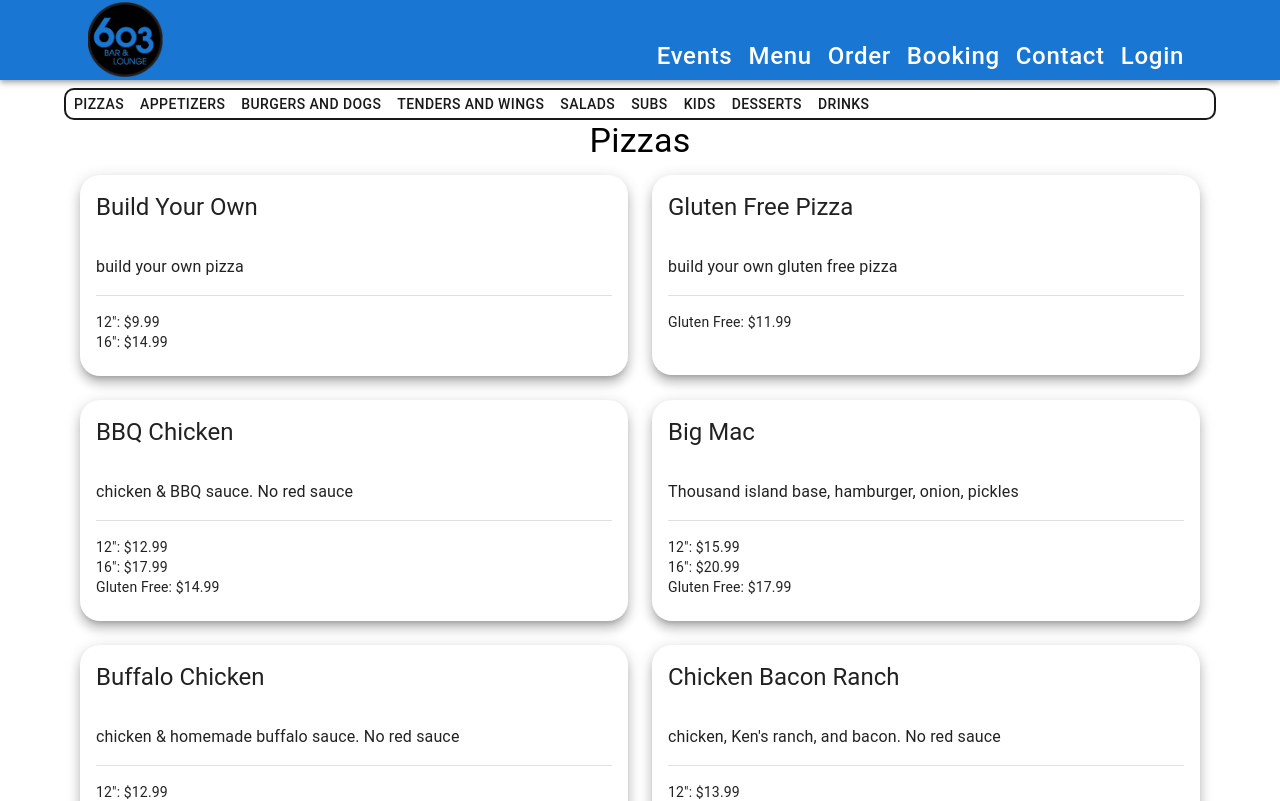
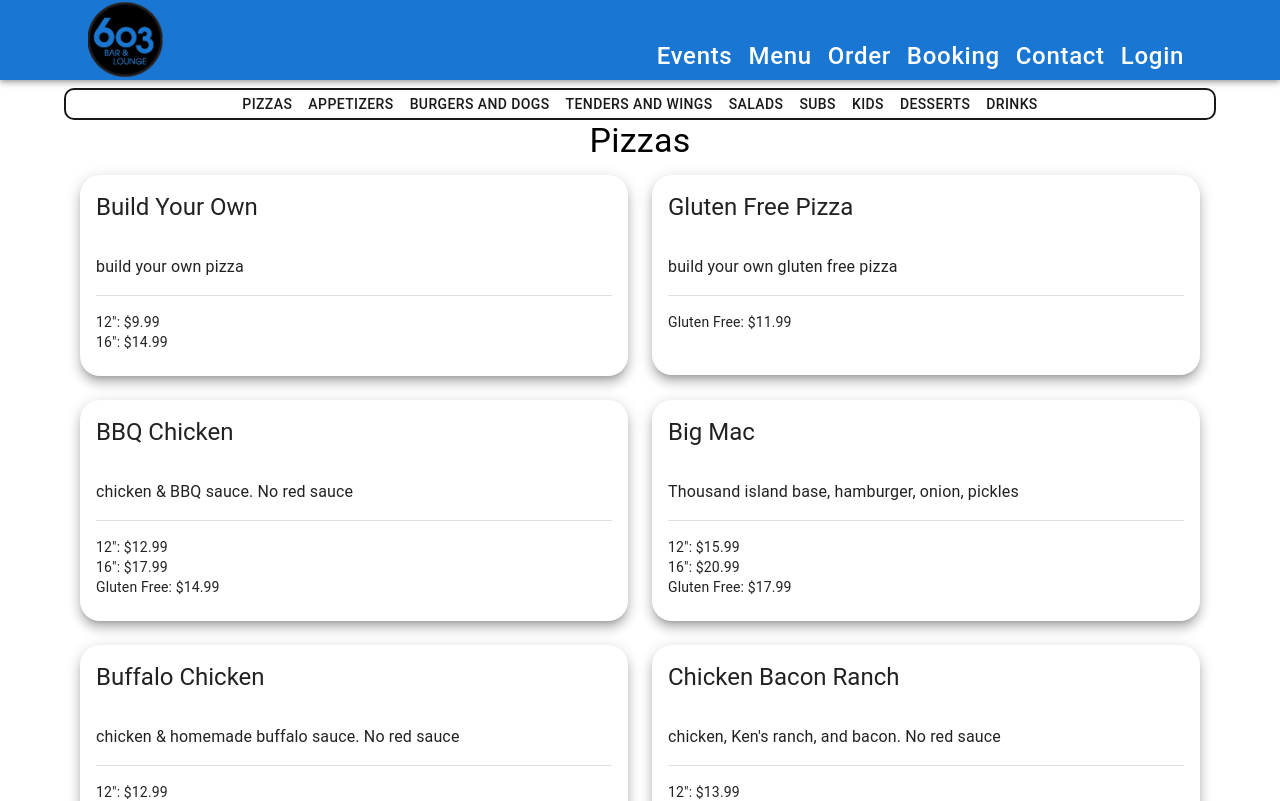
Before and after one commit to TimL94/BlockBudsters, a React (Vite) app in the folder client/: page /Menu in a window 1280 px wide. Shown: the top 801 px of the page. Built offline with nearby package versions, Linux system fonts and the light colour scheme.

Commit message:
breakpoints adjusted  for better responsiveness

```diff
--- a/client/src/components/Navbar.jsx
+++ b/client/src/components/Navbar.jsx
@@ -188,7 +188,7 @@ function ResponsiveAppBar() {
             >
               <img src={BarImage} style={{width:'75px', height:'75px' }}/>
             </Typography>
-            <Box sx={{ flexGrow: 1, display: { xs: 'flex', lg: 'none', justifyContent:'flex-end' }, mr: -2 }}>
+            <Box sx={{ flexGrow: 1, display: { xs: 'flex', md: 'none', justifyContent:'flex-end' }, mr: -2 }}>
               <Button onClick={toggleDrawer(true)} color='inherit'>
                 <MenuIcon />
               </Button>
@@ -196,7 +196,7 @@ function ResponsiveAppBar() {
                 {DrawerList}
               </Drawer>
             </Box>
-            <Box sx={{ flexGrow: 1, display: { xs: 'none', lg: 'flex', justifyContent: 'flex-end', alignItems: 'flex-end' }, mt:-1, mb:-5}}>
+            <Box sx={{ flexGrow: 1, display: { xs: 'none', md: 'flex', justifyContent: 'flex-end', alignItems: 'flex-end' }, mt:-1, mb:-5}}>
               {pages.map((page) => (
                 <Button
                   key={page}
--- a/client/src/pages/Menu.jsx
+++ b/client/src/pages/Menu.jsx
@@ -11,7 +11,22 @@ import Salads from '../components/menu components/Salads';
 import Subs from '../components/menu components/Subs';
 import Desserts from '../components/menu components/Desserts';
 
-const linkSx = { mx: 1 }
+
+function linkItems() {
+    const linkSx = { mx: 1 }
+                return (
+                <>
+                <Link variant='button' underline='none' color='inherit' href='#pizzas' sx={linkSx}>{'Pizzas'}</Link>
+                <Link variant='button' underline='none' color='inherit' href='#appetizers' sx={linkSx}>{'Appetizers'}</Link>
+                <Link variant='button' underline='none' color='inherit' href='#burgerAndHotDog' sx={linkSx}>{'Burgers and Dogs'}</Link>
+                <Link variant='button' underline='none' color='inherit' href='#tendersAndWings' sx={linkSx}>{'Tenders and Wings'}</Link>
+                <Link variant='button' underline='none' color='inherit' href='#salads' sx={linkSx}>{'Salads'}</Link>
+                <Link variant='button' underline='none' color='inherit' href='#subs' sx={linkSx}>{'Subs'}</Link>
+                <Link variant='button' underline='none' color='inherit' href='#kids' sx={linkSx}>{'Kids'}</Link>
+                <Link variant='button' underline='none' color='inherit' href='#desserts' sx={linkSx}>{'Desserts'}</Link>
+                <Link variant='button' underline='none' color='inherit' href='#drinks' sx={linkSx}>{'Drinks'}</Link>
+                </>)
+}
 
 function Menu() {
     return (
@@ -20,7 +35,7 @@ function Menu() {
                 sx={{
                     position: 'sticky',
                     top: '10px',
-                    display: 'flex',
+                    display: { xs: 'flex', md: 'none' },
                     flexDirection: 'row',
                     alignItems: 'center',
                     overflowX: 'auto',
@@ -34,15 +49,28 @@ function Menu() {
                     opacity: '90%',
                 }}
             >
-                <Link variant='button' underline='none' color='inherit' href='#pizzas' sx={linkSx}>{'Pizzas'}</Link>
-                <Link variant='button' underline='none' color='inherit' href='#appetizers' sx={linkSx}>{'Appetizers'}</Link>
-                <Link variant='button' underline='none' color='inherit' href='#burgerAndHotDog' sx={linkSx}>{'Burgers and Dogs'}</Link>
-                <Link variant='button' underline='none' color='inherit' href='#tendersAndWings' sx={linkSx}>{'Tenders and Wings'}</Link>
-                <Link variant='button' underline='none' color='inherit' href='#salads' sx={linkSx}>{'Salads'}</Link>
-                <Link variant='button' underline='none' color='inherit' href='#subs' sx={linkSx}>{'Subs'}</Link>
-                <Link variant='button' underline='none' color='inherit' href='#kids' sx={linkSx}>{'Kids'}</Link>
-                <Link variant='button' underline='none' color='inherit' href='#desserts' sx={linkSx}>{'Desserts'}</Link>
-                <Link variant='button' underline='none' color='inherit' href='#drinks' sx={linkSx}>{'Drinks'}</Link>
+                {linkItems()}
+            </Box>
+            <Box
+                sx={{
+                    position: 'sticky',
+                    top: '10px',
+                    display: { xs: 'none', md: 'flex' },
+                    flexDirection: 'row',
+                    alignItems: 'center',
+                    justifyContent: 'center',
+                    overflowX: 'auto',
+                    whiteSpace: 'nowrap',
+                    minHeight: '2rem',
+                    border: 2,
+                    borderRadius: 2.5,
+                    mt:1,
+                    mb:-2,
+                    background: 'white',
+                    opacity: '90%',
+                }}
+            >
+                {linkItems()}
             </Box>
             <Box id='pizzas'>
                 <Pizzas />
```
